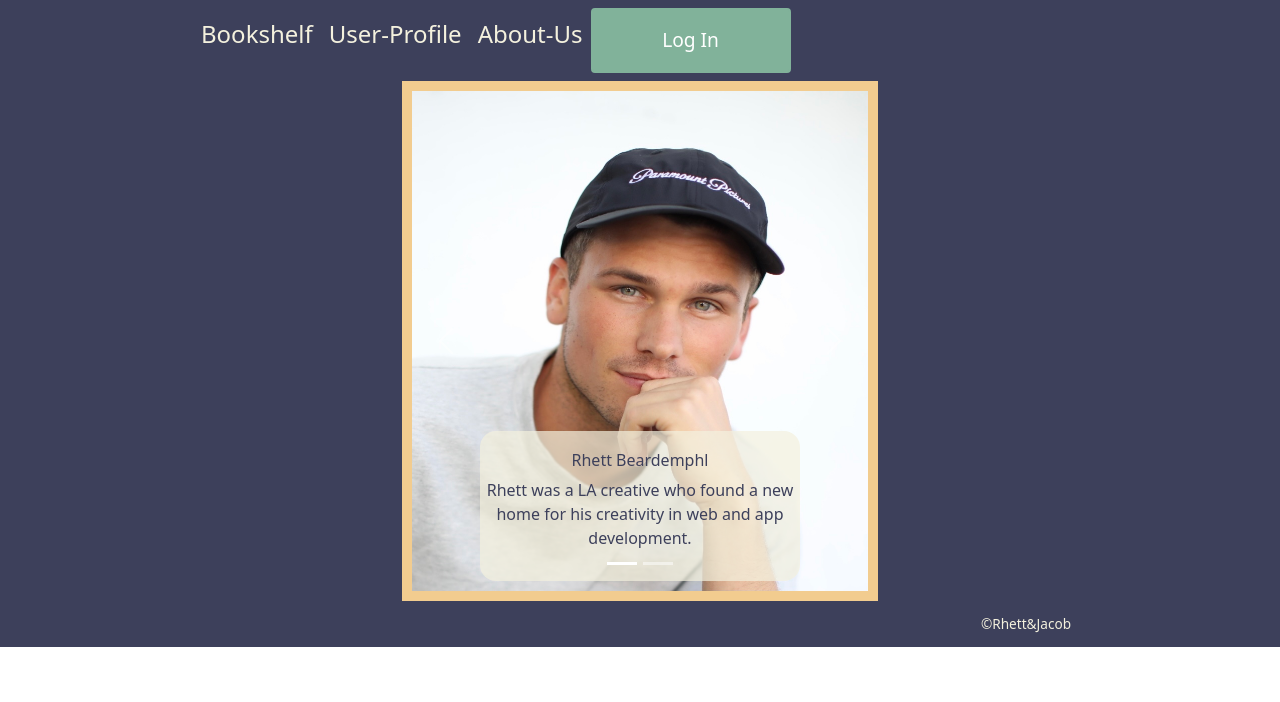
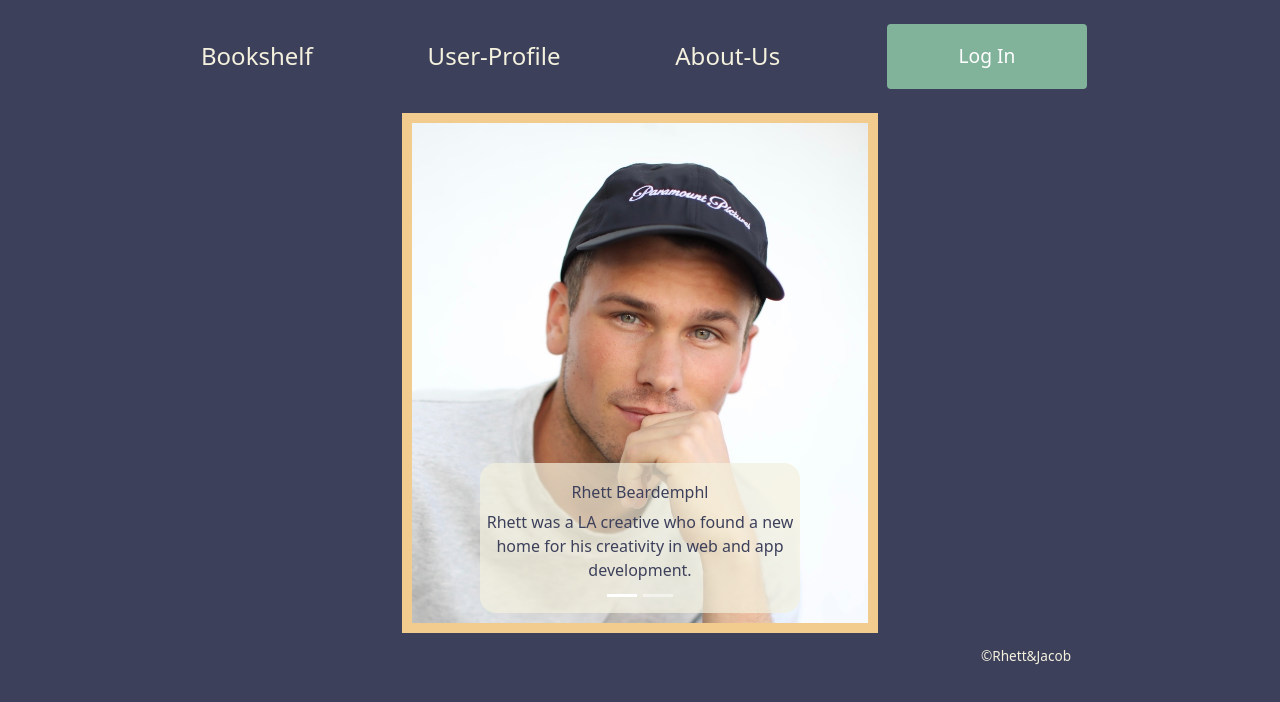
Before and after one commit to Rhett-Jacob/can-of-books-frontend, a React (Create React App) app: page /about in a window 1280 px wide. Shown: the top 702 px of the page. Built offline with nearby package versions, Linux system fonts and the light colour scheme; no server answers.

Commit message:
small css fixes

```diff
--- a/src/About/About.js
+++ b/src/About/About.js
@@ -20,14 +20,17 @@ class AboutUsProfile extends React.Component {
             >
             <Carousel.Item>
               <img
-                className="d-block w-100"
+                className="d-block w-100 carouselImage"
                 style={{ height: "500px", width:"500px" }}
                 src={rhettImage}
                 alt="rhett's profile pic"
               />
               <Carousel.Caption
                 className="carouselCaption carouselAboutUs">
-                <h3 className="textAboutUs">Rhett Beardemphl</h3>
+                <h3
+                  className="textAboutUs"
+                  onClick={()=>window.location.href="https://github.com/rhettb253"}
+                  >Rhett Beardemphl</h3>
                 <p className="textAboutUs">Rhett was a LA creative who found a new home for his creativity in web and app development.</p>
               </Carousel.Caption>
             </Carousel.Item>
@@ -40,7 +43,10 @@ class AboutUsProfile extends React.Component {
               />
               <Carousel.Caption
                 className="carouselCaption carouselAboutUs">
-                <h3 className="textAboutUs">Jacob Bassett</h3>
+                <h3
+                  className="textAboutUs"
+                  onClick={()=>window.location.href="https://github.com/jdabassett"}
+                  >Jacob Bassett </h3>
                 <p className="textAboutUs">Jacob was a molecular biologist turned code slinger who likes the taste of nucleotides with his glutamate.<a className="link" href="https://www.youtube.com/watch?v=GHX3aaLmjMI"> [link]</a></p>
               </Carousel.Caption>
             </Carousel.Item>
--- a/src/App/App.css
+++ b/src/App/App.css
@@ -4,6 +4,10 @@
   --delft-blue: #3d405bff;
   --cambridge-blue: #81b29aff;
   --sunset: #f2cc8fff;
+}
+
+body {
+  background-color:var(--delft-blue);
 }
 
 .app {
@@ -15,6 +19,7 @@
   justify-content: center;
   align-content:center;
   align-items:center;
+  margin-top:1em;
   /* align-items: space-between; */
   padding: 0.5rem;
   gap: 2rem;
@@ -100,6 +105,8 @@ span.footerText.navbar-brand {
 .carouselParent {
   border: 10px solid var(--sunset);
 }
+
+
 
 .carouselImage {
   object-fit: cover;
--- a/src/BestBooks/BestBooks.js
+++ b/src/BestBooks/BestBooks.js
@@ -236,14 +236,6 @@ class BestBooks extends React.Component {
           handlerClearError={() => this.setState({ showError: false, errorMessage: "" })}
         />
 
-        <HeaderButton
-          noBooks={this.state.noBooks}
-          showSpinner={this.state.showSpinner}
-          handlerShowAddBook={() => this.setState({ showAddBook: true })}
-          handlerDeleteBook={() => this.handlerDeleteBook(this.state.updateBook._id)}
-          handlerShowUpdateBook={() => this.setState({ showUpdateBook: true })}
-        />
-
 
         {this.state.noBooks ?
           <CarouselBooks
@@ -257,6 +249,13 @@ class BestBooks extends React.Component {
             handlerCarouselIndex={this.handlerCarouselIndex}
           />
         }
+        <HeaderButton
+          noBooks={this.state.noBooks}
+          showSpinner={this.state.showSpinner}
+          handlerShowAddBook={() => this.setState({ showAddBook: true })}
+          handlerDeleteBook={() => this.handlerDeleteBook(this.state.updateBook._id)}
+          handlerShowUpdateBook={() => this.setState({ showUpdateBook: true })}
+        />
       </>
     );
   }
--- a/src/BestBooks/CarouselBooks/CarouselBooks.css
+++ b/src/BestBooks/CarouselBooks/CarouselBooks.css
@@ -9,6 +9,7 @@ https://stackoverflow.com/questions/27279865/how-to-vertically-center-a-bootstra
     -webkit-transform-style: preserve-3d;
     -moz-transform-style: preserve-3d;
     transform-style: preserve-3d;
+    background-color:var(--sunset);
 }
 
 .carouselImage {
--- a/src/Header/Header.css
+++ b/src/Header/Header.css
@@ -10,3 +10,14 @@
 .nav-link:hover{
     color: rgb(102, 98, 98)!important;
 }
+
+.nav-container {
+    /* outline:5px solid var(--sunset); */
+    width:100%;
+    display:flex;
+    flex-direction:row;
+    flex-wrap:nowrap;
+    justify-content:space-between;
+    align-items:center;
+    padding:1em;
+}
--- a/src/Header/Header.js
+++ b/src/Header/Header.js
@@ -21,13 +21,14 @@ class Header extends React.Component {
                   <Navbar.Brand></Navbar.Brand>
                   <Navbar.Toggle aria-controls="basic-navbar-nav" />
                   <Navbar.Collapse id="basic-navbar-nav">
-                    <Nav className="me-auto">
+                    <Nav
+                      className="me-auto nav-container">
                       <NavItem><Link to="/" className="nav-link">Bookshelf</Link></NavItem>
                       <NavItem><Link to="/user" className="nav-link">User-Profile</Link></NavItem>
                       <NavItem><Link to="/about" className="nav-link">About-Us</Link></NavItem>
 
                       {this.props.auth0.isAuthenticated?
-                        <NavItem><LogOut /></NavItem>:
+                        <NavItem><LogOut/></NavItem>:
                         <NavItem><Login/></NavItem>}
 
                     </Nav>
--- a/src/Header/LogOut/LogOut.js
+++ b/src/Header/LogOut/LogOut.js
@@ -12,7 +12,7 @@ const LogoutButton = () => {
       className="buttonDelete logButtons"
       variant="primary"
       onClick={() => logout({ logoutParams: { returnTo: process.env.REACT_APP_AUTH_REDIRECT_URI } })}>
-      Log Out
+      Log-Out
     </Button>
   );
 };
--- a/src/Header/LoginButton/LoginButton.js
+++ b/src/Header/LoginButton/LoginButton.js
@@ -5,7 +5,7 @@ import Button from "react-bootstrap/Button";
 const LoginButton = () => {
   const { loginWithRedirect } = useAuth0();
 
-  return <Button onClick={() => loginWithRedirect()}>Log In</Button>;
+  return <Button onClick={() => loginWithRedirect()}>Login</Button>;
 };
 
 export default LoginButton;
--- a/src/UserProfile/UserProfile.css
+++ b/src/UserProfile/UserProfile.css
@@ -1,6 +1,4 @@
-.link {
 
-}
 
 .textAboutUs {
   color:var(--delft-blue) !important;
--- a/src/UserProfile/UserProfile.js
+++ b/src/UserProfile/UserProfile.js
@@ -19,16 +19,18 @@ class UserProfile extends React.Component {
             className="carouselParent"
             interval={null}
             >
-            <Carousel.Item>
+            <Carousel.Item
+              className="carouselItem"
+              >
               <img
-                className="d-block w-100"
+                className="d-block w-100 carouselImage"
                 style={{ height: "500px", width:"500px" }}
                 src={this.props.auth0.user.picture||NoNameUserPicture}
                 alt={this.props.auth0.user.name||"imaged did not load"}
               />
               <Carousel.Caption
                 className="carouselCaption carouselAboutUs">
-                <h3 className="textAboutUs">{`User Name: ${this.props.auth0.user.name}`||"Username not received"}</h3>
+                <h3 className="textAboutUs">{`Username: ${this.props.auth0.user.name}`||"Username not received"}</h3>
                 <p className="textAboutUs">{`Email: ${this.props.auth0.user.email}`||""}</p>
               </Carousel.Caption>
             </Carousel.Item>
```
Also changed, not shown: src/Header/LogoutButton/LogoutButton.js (deleted, +0 -16 lines).
